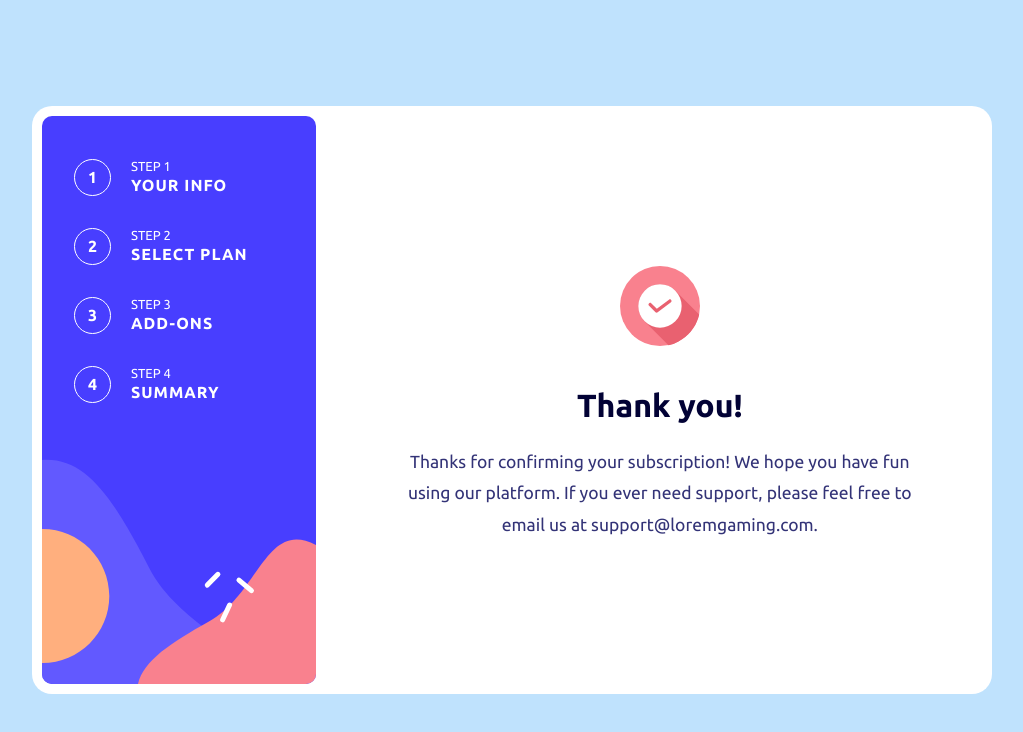
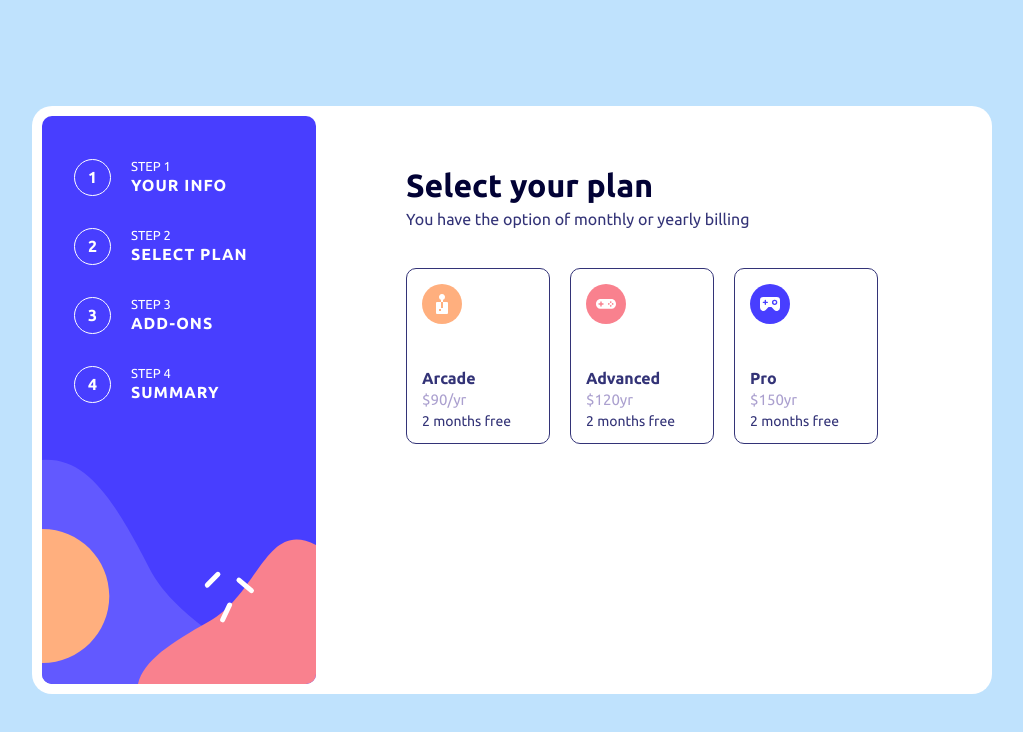
Before and after one commit to therealtmmy/multi-step-form, a React (Create React App) app: page / in a window 1280 px wide. Shown: the top 732 px of the page, without its empty margins (128-1151 px from the left). Built offline with nearby package versions, Linux system fonts and the light colour scheme.

Commit message:
Select Plan

```diff
--- a/src/App.js
+++ b/src/App.js
@@ -2,6 +2,7 @@
 import Sidebar from "./Components/Sidebar";
 import Info from "./Components/NavContent/Info";
 import ThankYou from "./Components/NavContent/ThankYou";
+import SelectPlan from "./Components/NavContent/SelectPlan";
 
 function App() {
   return (
@@ -9,7 +10,8 @@
       <div className="App-content">
         <Sidebar />
         {/* <Info /> */}
-        <ThankYou />
+        {/* <ThankYou /> */}
+        <SelectPlan />
       </div>
     </div>
   );
--- /dev/null
+++ b/src/Components/NavContent/SelectData.js
@@ -0,0 +1,38 @@
+const plans = [
+  {
+    svg: `    <svg
+      xmlns="http://www.w3.org/2000/svg"
+      width="40"
+      height="40"
+      viewBox="0 0 40 40"
+    >
+      <g fill="none" fill-rule="evenodd">
+        <circle cx="20" cy="20" r="20" fill="#FFAF7E" />
+        <path
+          fill="#FFF"
+          fill-rule="nonzero"
+          d="M24.995 18.005h-3.998v5.998h-2v-5.998H15a1 1 0 0 0-1 1V29a1 1 0 0 0 1 1h9.995a1 1 0 0 0 1-1v-9.995a1 1 0 0 0-1-1Zm-5.997 8.996h-2v-1.999h2v2Zm2-11.175a2.999 2.999 0 1 0-2 0v2.18h2v-2.18Z"
+        />
+      </g>
+    </svg>`,
+    plan: "Arcade",
+    year: "$90/yr",
+    month: "2 months free",
+  },
+
+  {
+    svg: `<svg xmlns="http://www.w3.org/2000/svg" width="40" height="40" viewBox="0 0 40 40"><g fill="none" fill-rule="evenodd"><circle cx="20" cy="20" r="20" fill="#F9818E"/><path fill="#FFF" fill-rule="nonzero" d="M25.057 15H14.944C12.212 15 10 17.03 10 19.885c0 2.857 2.212 4.936 4.944 4.936h10.113c2.733 0 4.943-2.08 4.943-4.936S27.79 15 25.057 15ZM17.5 20.388c0 .12-.108.237-.234.237h-1.552v1.569c0 .126-.138.217-.259.217H14.5c-.118 0-.213-.086-.213-.203v-1.583h-1.569c-.126 0-.217-.139-.217-.26v-.956c0-.117.086-.213.202-.213h1.584v-1.554c0-.125.082-.231.203-.231h.989c.12 0 .236.108.236.234v1.551h1.555c.125 0 .231.083.231.204v.988Zm5.347.393a.862.862 0 0 1-.869-.855c0-.472.39-.856.869-.856.481 0 .87.384.87.856 0 .471-.389.855-.87.855Zm1.9 1.866a.86.86 0 0 1-.87-.852.86.86 0 0 1 .87-.855c.48 0 .87.38.87.855a.86.86 0 0 1-.87.852Zm0-3.736a.862.862 0 0 1-.87-.854c0-.472.39-.856.87-.856s.87.384.87.856a.862.862 0 0 1-.87.854Zm1.899 1.87a.862.862 0 0 1-.868-.855c0-.472.389-.856.868-.856s.868.384.868.856a.862.862 0 0 1-.868.855Z"/></g></svg>`,
+    plan: "Advanced",
+    year: "$120yr",
+    month: "2 months free",
+  },
+
+  {
+    svg: `<svg xmlns="http://www.w3.org/2000/svg" width="40" height="40" viewBox="0 0 40 40"><g fill="none" fill-rule="evenodd"><circle cx="20" cy="20" r="20" fill="#483EFF"/><path fill="#FFF" fill-rule="nonzero" d="M26.666 13H13.334A3.333 3.333 0 0 0 10 16.333v7.193a3.447 3.447 0 0 0 2.14 3.24c1.238.5 2.656.182 3.56-.8L18.52 23h2.96l2.82 2.966a3.2 3.2 0 0 0 3.56.8 3.447 3.447 0 0 0 2.14-3.24v-7.193A3.333 3.333 0 0 0 26.666 13Zm-9.333 6H16v1.333a.667.667 0 0 1-1.333 0V19h-1.333a.667.667 0 0 1 0-1.334h1.333v-1.333a.667.667 0 1 1 1.333 0v1.333h1.333a.667.667 0 1 1 0 1.334Zm7.333 2a2.667 2.667 0 1 1 0-5.333 2.667 2.667 0 0 1 0 5.333ZM26 18.333a1.333 1.333 0 1 1-2.667 0 1.333 1.333 0 0 1 2.667 0Z"/></g></svg>`,
+    plan: "Pro",
+    year: "$150yr",
+    month: "2 months free",
+  },
+];
+
+export default plans;
--- /dev/null
+++ b/src/Components/NavContent/SelectPlan.css
@@ -0,0 +1,46 @@
+.SelectPlan {
+    margin-top: 2.5em;
+}
+
+.SelectPlan > :nth-child(2) {
+    color: rgb(51, 51, 119);
+}
+
+.PlanRoll {
+    display: flex;
+    gap: 20px;
+    margin-top: 2.5em;
+
+}
+
+.RollOne {
+    width: 7em;
+    height: 9em;
+    border: 1px solid rgb(51, 51, 119);
+    border-radius: 10px;
+    color: rgb(51, 51, 119);
+    padding: 15px;
+}
+
+.RollContent {
+    line-height: 6px;
+    margin-top: 3em;
+}
+
+.RollContent > :first-child{
+    font-weight: 700;
+    margin-top: 10px;
+
+}
+
+.RollContent > :nth-child(2)
+{
+    font-size: 15px;
+    color: rgb(171, 160, 207);
+}
+
+.RollContent > :last-child
+{
+    font-size: 14px;
+
+}
--- /dev/null
+++ b/src/Components/NavContent/SelectPlan.jsx
@@ -0,0 +1,35 @@
+import React from "react";
+import "./SelectPlan.css";
+import plans from "./SelectData";
+
+const PlansToSelect = ({ items }) => (
+  <>
+    {" "}
+    <div className="RollOne">
+      {" "}
+      <div dangerouslySetInnerHTML={{ __html: items.svg }} />
+      <div className="RollContent">
+        <p>{items.plan}</p>
+        <p>{items.year}</p>
+        <p>{items.month}</p>
+      </div>
+    </div>
+  </>
+);
+
+const SelectPlan = () => {
+  return (
+    <div className="SelectPlan">
+      <h1>Select your plan</h1>
+      <p>You have the option of monthly or yearly billing</p>
+
+      <div className="PlanRoll">
+        {plans.map((items, index) => (
+          <PlansToSelect key={index} items={items} {...items} />
+        ))}
+      </div>
+    </div>
+  );
+};
+
+export default SelectPlan;
```
